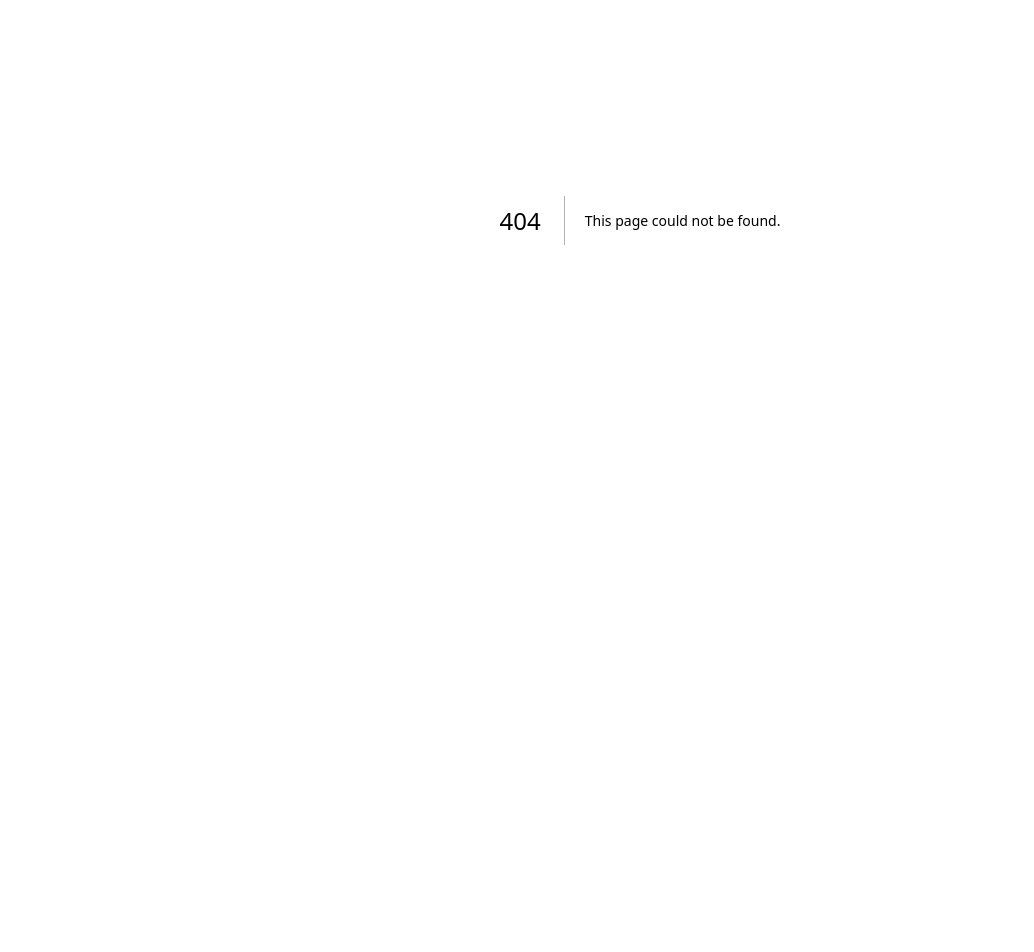
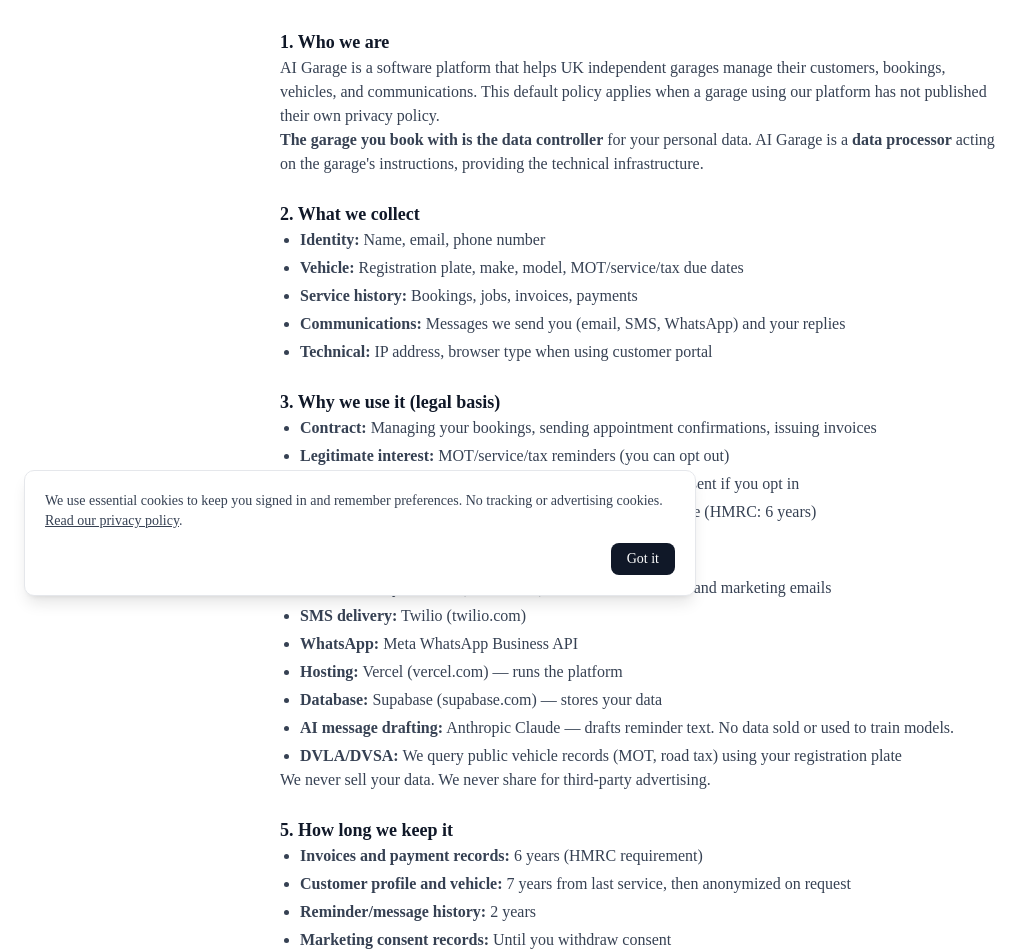
Before and after one commit to hunorbalint14-jpg/AI-Garage, a Next.js app: page /privacy in a window 1280 px wide. Before the commit this address had no page. Shown: the part 180-1132 px from the top of the page, without its empty margins (0-1034 px from the left). Before the commit the page ends 800 px from the top, so only its background shows below. Built offline with nearby package versions, Linux system fonts and the light colour scheme.

Commit message:
feat: AI Garage default privacy policy page, cookie banner, privacy link fallback

```diff
--- a/src/app/book/booking-widget-form.tsx
+++ b/src/app/book/booking-widget-form.tsx
@@ -139,14 +139,18 @@
         </span>
       </label>
 
-      {privacyPolicyUrl && (
-        <p className="text-xs text-gray-500">
-          By submitting, you agree to our{" "}
-          <a href={privacyPolicyUrl} target="_blank" rel="noopener noreferrer" className="underline">
-            privacy policy
-          </a>.
-        </p>
-      )}
+      <p className="text-xs text-gray-500">
+        By submitting, you agree to our{" "}
+        <a
+          href={privacyPolicyUrl || "/privacy"}
+          target="_blank"
+          rel="noopener noreferrer"
+          className="underline"
+        >
+          privacy policy
+        </a>
+        .
+      </p>
 
       {error && <p className="text-sm text-red-600">{error}</p>}
 
--- a/src/app/layout.tsx
+++ b/src/app/layout.tsx
@@ -1,6 +1,7 @@
 import type { Metadata } from "next";
 import { Geist, Geist_Mono } from "next/font/google";
 import "./globals.css";
+import { CookieBanner } from "@/components/cookie-banner";
 
 const geistSans = Geist({
   variable: "--font-geist-sans",
@@ -27,7 +28,10 @@
       lang="en"
       className={`${geistSans.variable} ${geistMono.variable} h-full antialiased`}
     >
-      <body className="min-h-full flex flex-col">{children}</body>
+      <body className="min-h-full flex flex-col">
+        {children}
+        <CookieBanner />
+      </body>
     </html>
   );
 }
--- /dev/null
+++ b/src/app/privacy/page.tsx
@@ -0,0 +1,135 @@
+import Link from "next/link";
+
+export const metadata = {
+  title: "Privacy Policy — AI Garage",
+  description: "How AI Garage and the garages using our platform handle your personal data.",
+};
+
+export default function PrivacyPolicyPage() {
+  const lastUpdated = "May 2026";
+
+  return (
+    <div className="min-h-screen bg-white text-gray-900">
+      <div className="mx-auto max-w-3xl px-6 py-16">
+        <Link href="/" className="text-sm text-gray-500 hover:text-gray-900">← Back</Link>
+
+        <h1 className="mt-6 text-3xl font-bold tracking-tight">Privacy Policy</h1>
+        <p className="mt-2 text-sm text-gray-500">Last updated: {lastUpdated}</p>
+
+        <div className="prose prose-sm mt-8 max-w-none text-gray-700 space-y-6">
+          <section>
+            <h2 className="text-lg font-semibold text-gray-900">1. Who we are</h2>
+            <p>
+              AI Garage is a software platform that helps UK independent garages manage their customers,
+              bookings, vehicles, and communications. This default policy applies when a garage using our
+              platform has not published their own privacy policy.
+            </p>
+            <p>
+              <strong>The garage you book with is the data controller</strong> for your personal data.
+              AI Garage is a <strong>data processor</strong> acting on the garage&apos;s instructions, providing
+              the technical infrastructure.
+            </p>
+          </section>
+
+          <section>
+            <h2 className="text-lg font-semibold text-gray-900">2. What we collect</h2>
+            <ul className="list-disc pl-5 space-y-1">
+              <li><strong>Identity:</strong> Name, email, phone number</li>
+              <li><strong>Vehicle:</strong> Registration plate, make, model, MOT/service/tax due dates</li>
+              <li><strong>Service history:</strong> Bookings, jobs, invoices, payments</li>
+              <li><strong>Communications:</strong> Messages we send you (email, SMS, WhatsApp) and your replies</li>
+              <li><strong>Technical:</strong> IP address, browser type when using customer portal</li>
+            </ul>
+          </section>
+
+          <section>
+            <h2 className="text-lg font-semibold text-gray-900">3. Why we use it (legal basis)</h2>
+            <ul className="list-disc pl-5 space-y-1">
+              <li><strong>Contract:</strong> Managing your bookings, sending appointment confirmations, issuing invoices</li>
+              <li><strong>Legitimate interest:</strong> MOT/service/tax reminders (you can opt out)</li>
+              <li><strong>Consent:</strong> Marketing communications (offers, news) — only sent if you opt in</li>
+              <li><strong>Legal obligation:</strong> Keeping invoice records for tax compliance (HMRC: 6 years)</li>
+            </ul>
+          </section>
+
+          <section>
+            <h2 className="text-lg font-semibold text-gray-900">4. Who we share with</h2>
+            <ul className="list-disc pl-5 space-y-1">
+              <li><strong>Email delivery:</strong> Resend (resend.com) — sends transactional and marketing emails</li>
+              <li><strong>SMS delivery:</strong> Twilio (twilio.com)</li>
+              <li><strong>WhatsApp:</strong> Meta WhatsApp Business API</li>
+              <li><strong>Hosting:</strong> Vercel (vercel.com) — runs the platform</li>
+              <li><strong>Database:</strong> Supabase (supabase.com) — stores your data</li>
+              <li><strong>AI message drafting:</strong> Anthropic Claude — drafts reminder text. No data sold or used to train models.</li>
+              <li><strong>DVLA/DVSA:</strong> We query public vehicle records (MOT, road tax) using your registration plate</li>
+            </ul>
+            <p>We never sell your data. We never share for third-party advertising.</p>
+          </section>
+
+          <section>
+            <h2 className="text-lg font-semibold text-gray-900">5. How long we keep it</h2>
+            <ul className="list-disc pl-5 space-y-1">
+              <li><strong>Invoices and payment records:</strong> 6 years (HMRC requirement)</li>
+              <li><strong>Customer profile and vehicle:</strong> 7 years from last service, then anonymized on request</li>
+              <li><strong>Reminder/message history:</strong> 2 years</li>
+              <li><strong>Marketing consent records:</strong> Until you withdraw consent</li>
+            </ul>
+          </section>
+
+          <section>
+            <h2 className="text-lg font-semibold text-gray-900">6. Your rights (UK GDPR)</h2>
+            <p>You can ask the garage to:</p>
+            <ul className="list-disc pl-5 space-y-1">
+              <li><strong>Access</strong> — get a copy of your personal data</li>
+              <li><strong>Rectify</strong> — correct anything inaccurate</li>
+              <li><strong>Erase</strong> — delete your personal data (except records we&apos;re legally required to keep, like invoices)</li>
+              <li><strong>Restrict</strong> — limit how we use it</li>
+              <li><strong>Object</strong> — to direct marketing (we&apos;ll stop immediately)</li>
+              <li><strong>Withdraw consent</strong> — at any time, for any consent-based processing</li>
+              <li><strong>Data portability</strong> — receive your data in a machine-readable format</li>
+            </ul>
+            <p>
+              Contact the garage directly to exercise these rights. If they cannot resolve your concern,
+              you can complain to the UK Information Commissioner&apos;s Office (ICO):{" "}
+              <a href="https://ico.org.uk/" className="underline" target="_blank" rel="noopener noreferrer">
+                ico.org.uk
+              </a>.
+            </p>
+          </section>
+
+          <section>
+            <h2 className="text-lg font-semibold text-gray-900">7. Cookies</h2>
+            <p>
+              We use essential cookies to keep you logged in and remember your preferences. We do not use
+              tracking, advertising, or analytics cookies that profile you.
+            </p>
+          </section>
+
+          <section>
+            <h2 className="text-lg font-semibold text-gray-900">8. Security</h2>
+            <p>
+              Data is encrypted in transit (HTTPS) and at rest. Access to the platform requires authentication.
+              Staff access to your records is restricted to the garage you booked with.
+            </p>
+          </section>
+
+          <section>
+            <h2 className="text-lg font-semibold text-gray-900">9. Contact</h2>
+            <p>
+              For data protection questions, contact the garage you booked with directly. For platform-level
+              questions about AI Garage, email{" "}
+              <a href="mailto:privacy@ai-garage.co.uk" className="underline">privacy@ai-garage.co.uk</a>.
+            </p>
+          </section>
+
+          <section className="border-t pt-6 text-sm text-gray-500">
+            <p>
+              If the garage you booked with has published their own privacy policy, that policy applies
+              instead of this one for matters specific to their data handling practices.
+            </p>
+          </section>
+        </div>
+      </div>
+    </div>
+  );
+}
--- a/src/app/staff/invoices/actions.ts
+++ b/src/app/staff/invoices/actions.ts
@@ -179,7 +179,9 @@
     </div>
   </div>
 
-  <p style="text-align:center;font-size:11px;color:#9ca3af;margin:16px 0 0">Sent via AI Garage</p>
+  <p style="text-align:center;font-size:11px;color:#9ca3af;margin:16px 0 0">
+    Sent via AI Garage · <a href="https://ai-garage.co.uk/privacy" style="color:#9ca3af;text-decoration:underline">Privacy</a>
+  </p>
 </div>
 </body>
 </html>`;
--- /dev/null
+++ b/src/components/cookie-banner.tsx
@@ -0,0 +1,47 @@
+"use client";
+
+import { useEffect, useState } from "react";
+import Link from "next/link";
+
+const STORAGE_KEY = "ai-garage-cookies-acknowledged";
+
+export function CookieBanner() {
+  const [show, setShow] = useState(false);
+
+  useEffect(() => {
+    if (typeof window === "undefined") return;
+    if (!localStorage.getItem(STORAGE_KEY)) setShow(true);
+  }, []);
+
+  function acknowledge() {
+    localStorage.setItem(STORAGE_KEY, new Date().toISOString());
+    setShow(false);
+  }
+
+  if (!show) return null;
+
+  return (
+    <div
+      role="dialog"
+      aria-label="Cookie notice"
+      className="fixed bottom-4 left-4 right-4 z-50 mx-auto max-w-2xl rounded-lg border border-gray-200 bg-white p-4 shadow-lg sm:bottom-6 sm:left-6 sm:right-auto sm:p-5"
+    >
+      <p className="text-sm text-gray-700">
+        We use essential cookies to keep you signed in and remember preferences. No tracking or
+        advertising cookies.{" "}
+        <Link href="/privacy" className="underline" target="_blank" rel="noopener noreferrer">
+          Read our privacy policy
+        </Link>
+        .
+      </p>
+      <div className="mt-3 flex justify-end">
+        <button
+          onClick={acknowledge}
+          className="rounded-md bg-gray-900 px-4 py-1.5 text-sm font-medium text-white hover:bg-gray-700"
+        >
+          Got it
+        </button>
+      </div>
+    </div>
+  );
+}
```
